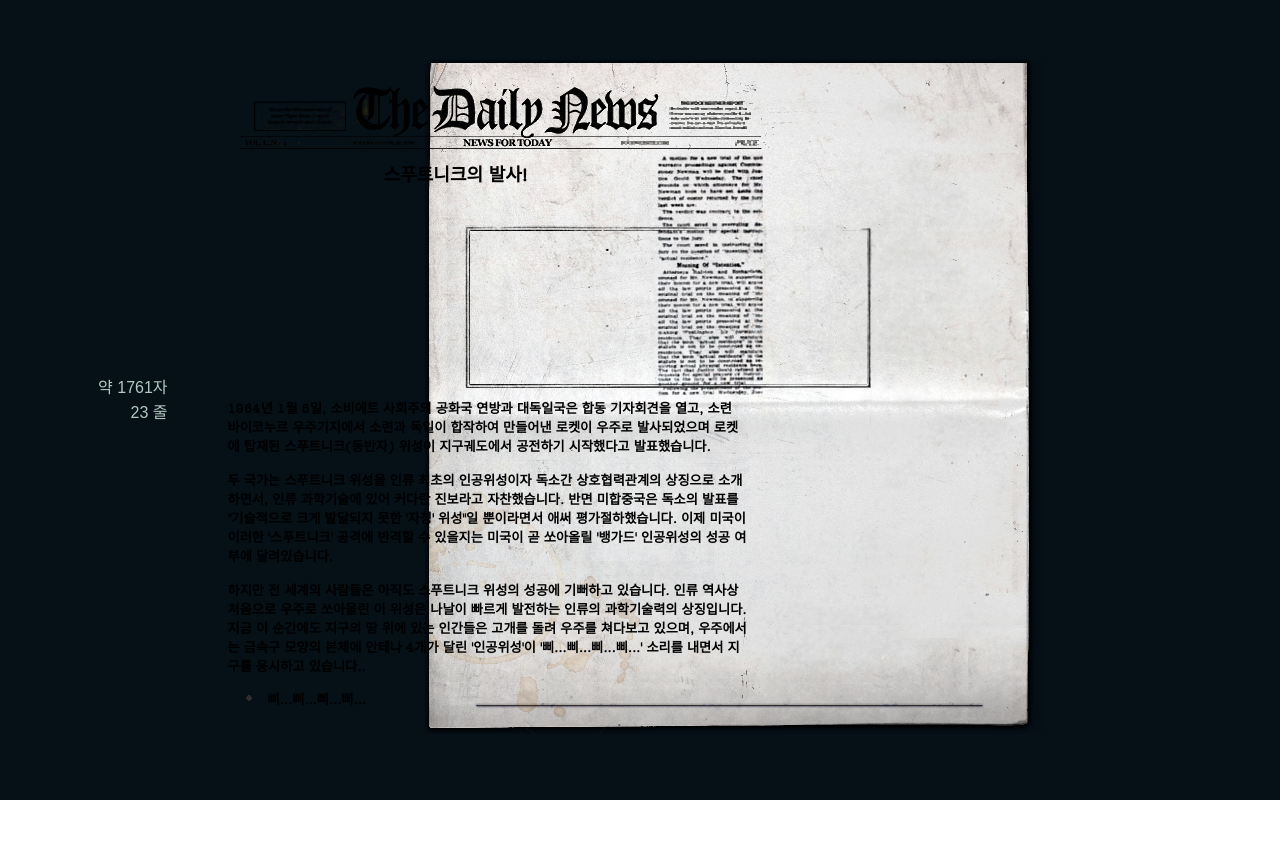
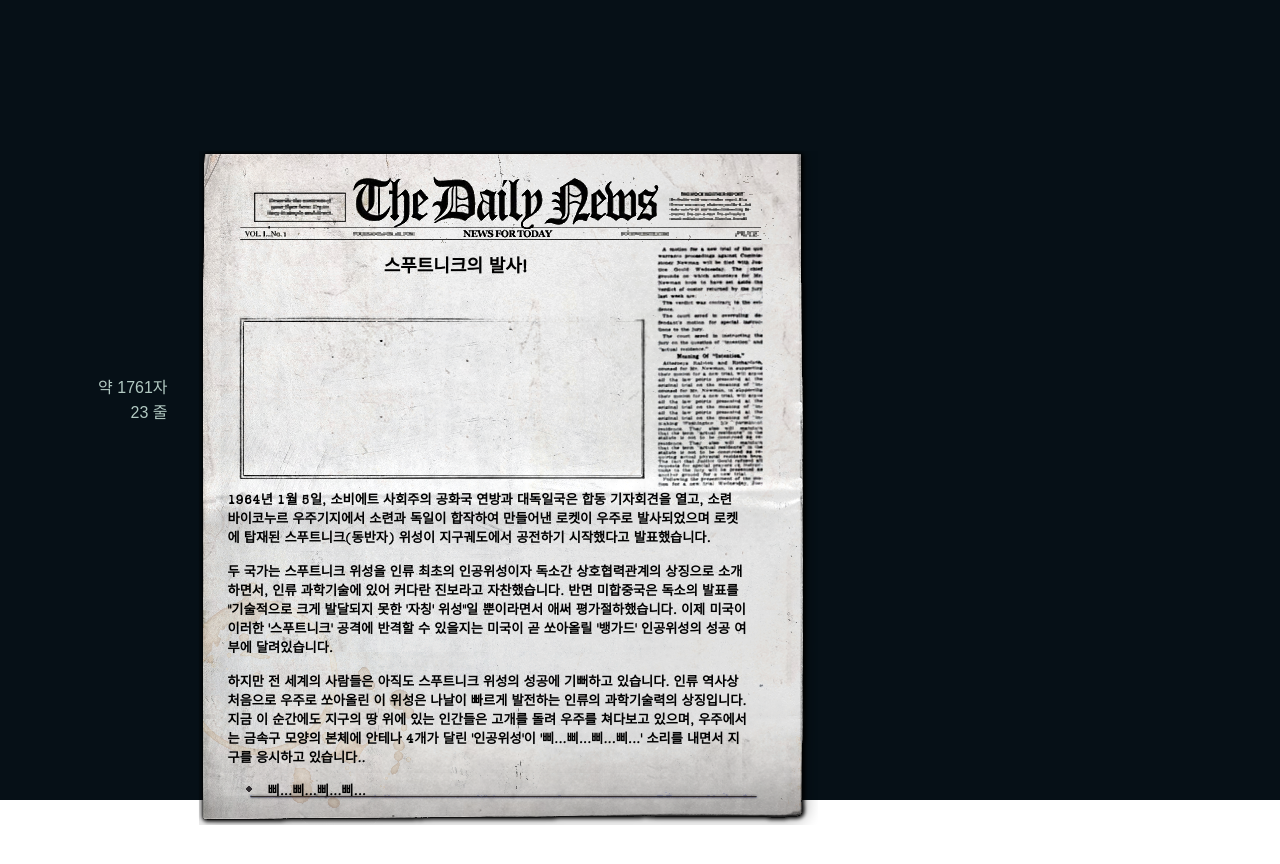
Before and after one commit to Turning-Point-mod-team/TP-news-event-editor, a plain HTML site: page index.html in a window 1280 px wide. Before the commit the page ends 800 px from the top, so only its background shows below. Drawn offline with Linux system fonts and the light colour scheme; a web font is replaced by a local one.

Commit message:
Update index.html

```diff
--- a/index.html
+++ b/index.html
@@ -33,9 +33,10 @@
 
             .event-outer {
                 width: 100%;
+                height: 100%;
                 left: -10px;
+                top: 150px;
                 background-image: url(event_news_bg.png);
-                background-position: top;
                 background-repeat: no-repeat;
                 position: relative;
             }
```
